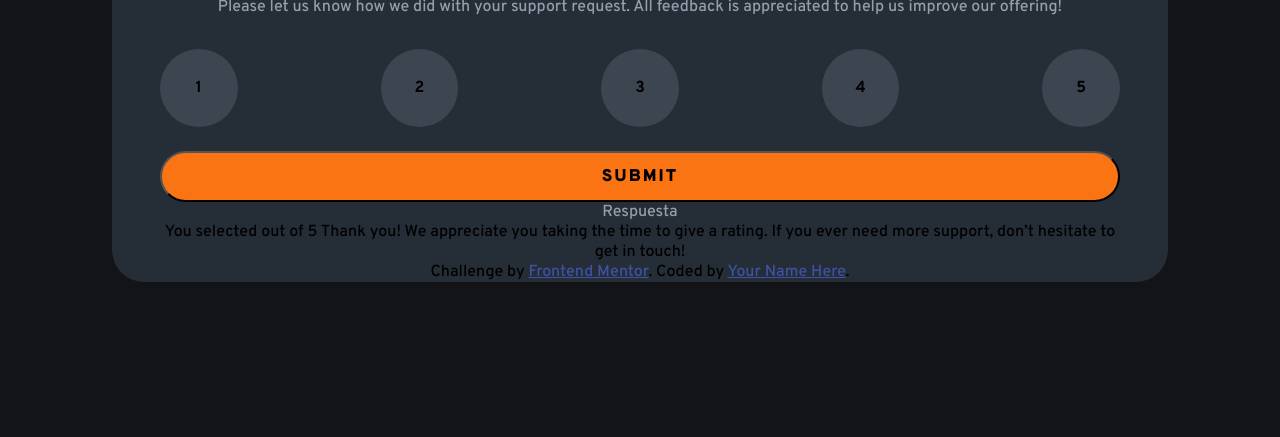
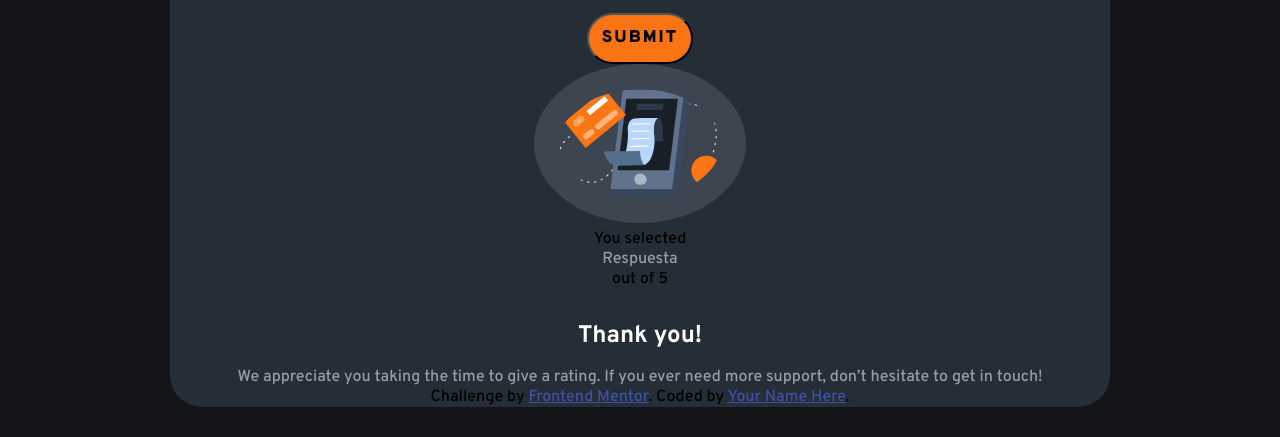
Before and after one commit to Arm4nd7/interactive-rating-component, a plain HTML site: page src/index.html in a window 1280 px wide. Shown: the part 363-800 px from the top of the page. Drawn offline with Linux system fonts and the light colour scheme.

Commit message:
configurando tags para usar

```diff
--- a/src/index.html
+++ b/src/index.html
@@ -33,14 +33,16 @@
 	</header>
 
 	<main>
+
+		<section class="rating">
 			<form action="">
 				<div class="uno">
-				<label   for="uno">1</label>
-				<input class="item" id="uno"  hidden type="submit">
+					<label for="uno">1</label>
+					<input class="item" id="uno" hidden type="submit">
 				</div>
 
 				<div class="dos">
-				<label  for="dos">2</label>
+					<label for="dos">2</label>
 					<input class="item" id="dos" hidden type="submit">
 				</div>
 
@@ -50,33 +52,39 @@
 				</div>
 
 				<div class="cuatro">
-				<label  for="cuatro">4</label>
+					<label for="cuatro">4</label>
 					<input class="item" id="cuatro" hidden type="submit">
 				</div>
 
 				<div class="cinco">
-				<label  for="cinco">5</label>
+					<label for="cinco">5</label>
 					<input class="item" id="cinco" hidden type="submit">
 				</div>
 			</form>
-		<button  type="submit">SUBMIT</button>
-
+			<button type="submit">SUBMIT</button>
+		</section>
 	</main>
-	<p class="respuesta">Respuesta</p>
-
 	<!-- Rating state end -->
 
 	<!-- Thank you state start -->
+	<section class="answer">
+		<div class="header">
+			<img src="./assets/images/illustration-thank-you.svg" alt="thankyou-img">
+			<div class="rating-response">
+				You selected <p class="respuesta">Respuesta</p> out of 5
+			</div>
+		</div>
 
-	You selected <!-- Add rating here --> out of 5
+		<h2>Thank you!</h2>
 
-	Thank you!
-
+		<p>
 			We appreciate you taking the time to give a rating. If you ever need more support,
 			don’t hesitate to get in touch!
+		</p>
 
 		<!-- Thank you state end -->
 
+	</section>
 
 	<footer class="attribution">
 		Challenge by <a href="https://www.frontendmentor.io?ref=challenge" target="_blank">Frontend Mentor</a>.
```
Lines whose indentation alone changed are shown as unchanged.
